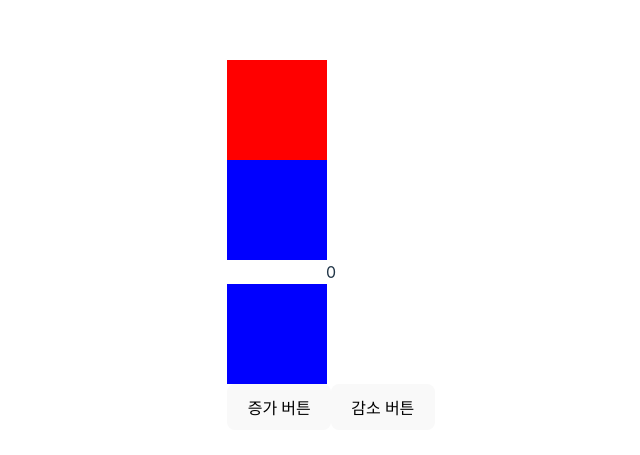
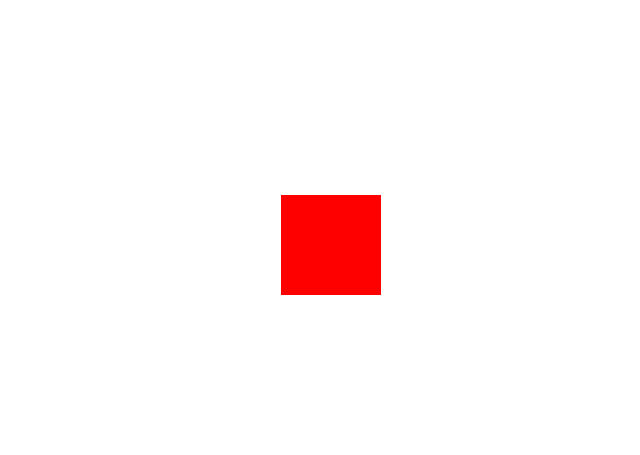
Before and after one commit to dkdiek/Vue3_Class_Practice3, a Vue app: page / in a window 1280 px wide. Shown: the part 155-610 px from the top of the page, without its empty margins (309-949 px from the left). Built offline with nearby package versions, Linux system fonts and the light colour scheme.

Commit message:
조건부 렌더링 v-show와 v-if차이

```diff
--- a/src/App.vue
+++ b/src/App.vue
@@ -1,15 +1,20 @@
 <template>
   <div>
     <!-- 조건부 렌더링 -->
-    <div v-if="isVisible" class="red"></div>
+    <!-- <div v-if="isVisible" class="red"></div>
     <div v-if="isVisible === true" class="blue"></div>
-    <div v-else class="black"></div>
+    <div v-else class="black"></div> -->
     <!--  -->
-    {{ count }}
-    <div v-if="count > 1" class="red"></div>
+    <!-- <div v-if="count > 1" class="red"></div>
     <div v-else class="blue"></div>
     <button @click="count++">증가 버튼</button>
-    <button @click="count--">감소 버튼</button>
+    <button @click="count--">감소 버튼</button> -->
+
+    <!-- v-show는 조건에 관계없이 렌더링되고 false일때는 display만 none으로 설정하여 안보임 -->
+    <div v-show="isVisible" class="blue"></div>
+    <div v-show="!isVisible" class="red"></div>
+    <!-- v-if는 조건이 거짓이면 렌더링X -->
+    <div v-if="isVisible" class="black"></div>
   </div>
 </template>
 
@@ -17,7 +22,7 @@
 export default {
   data() {
     return {
-      isVisible: true,
+      isVisible: false,
       count: 0,
     };
   },
```
